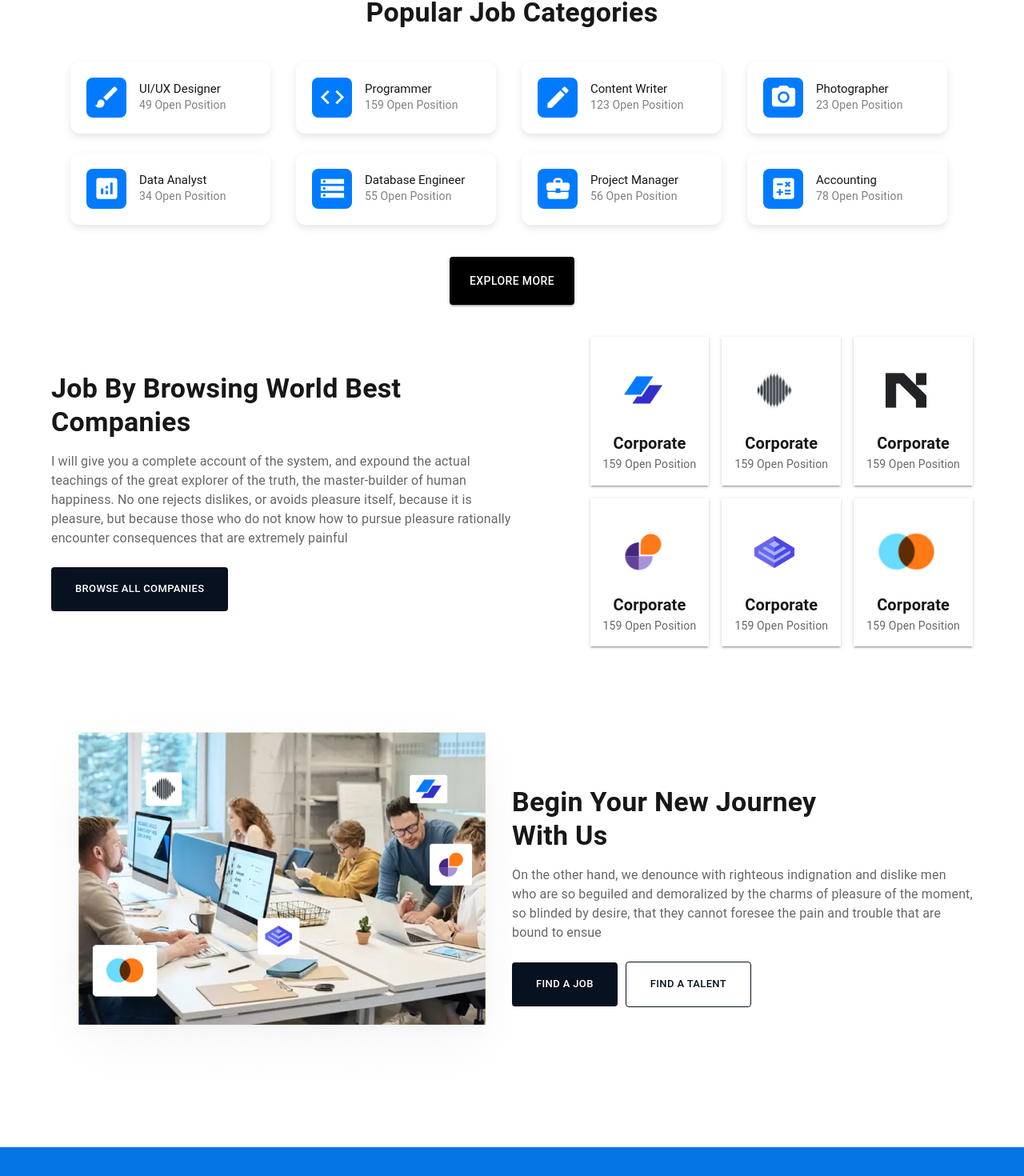
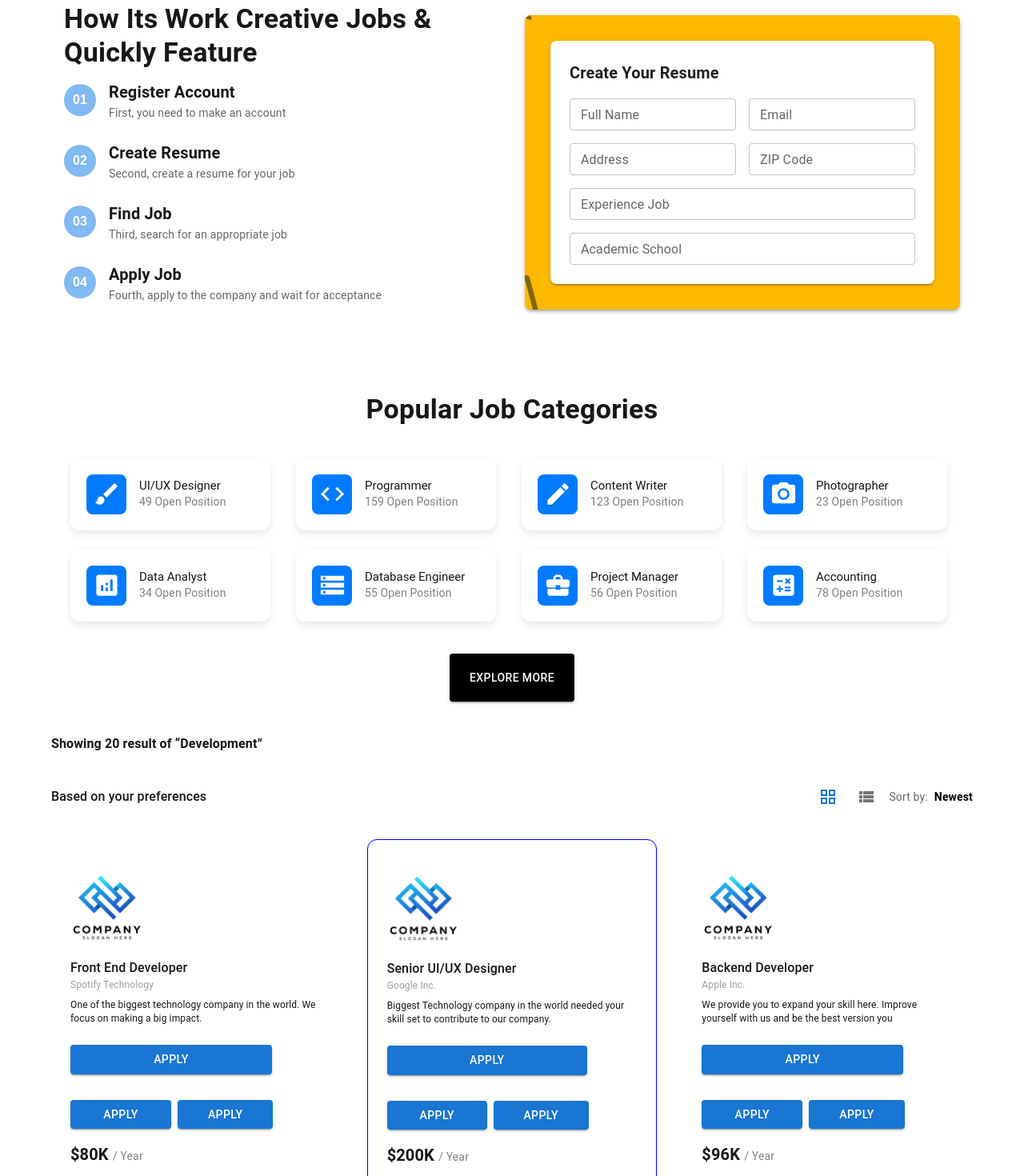
Before and after one commit to asifalidev77/Job-portal, a Next.js app: page / in a window 1280 px wide. Shown: the part 749-2219 px from the top of the page at 80% size. Built offline with nearby package versions, Linux system fonts and the light colour scheme.

Commit message:
Postions

```diff
--- /dev/null
+++ b/src/app/components/CreativeJobsFeature.tsx
@@ -0,0 +1,96 @@
+"use client";
+import { Box, Grid, Typography, Paper, TextField, useMediaQuery, useTheme ,Container} from "@mui/material";
+import { FC } from "react";
+interface Step {
+  number: string;
+  title: string;
+  description: string;
+}
+
+const steps: Step[] = [
+  { number: "01", title: "Register Account", description: "First, you need to make an account" },
+  { number: "02", title: "Create Resume", description: "Second, create a resume for your job" },
+  { number: "03", title: "Find Job", description: "Third, search for an appropriate job" },
+  { number: "04", title: "Apply Job", description: "Fourth, apply to the company and wait for acceptance" },
+];
+
+const CreativeJobsFeature: FC = () => {
+  const theme = useTheme();
+  const isMobile = useMediaQuery(theme.breakpoints.down("sm"));
+
+  return (
+    <Container maxWidth="lg">
+    <Box sx={{ py: 6, px: 2 }}>
+      <Grid container spacing={4} alignItems="center">
+        {/* Steps Section */}
+        <Grid item xs={12} md={6}>
+          <Typography variant="h4" fontWeight={600} gutterBottom>
+          How Its Work Creative Jobs & Quickly Feature
+          </Typography>
+          {steps.map((step, index) => (
+            <Box key={index} sx={{ display: "flex", alignItems: "center", gap: 2, mb: 3 }}>
+              <Box
+                sx={{
+                  width: 40,
+                  height: 40,
+                  borderRadius: "50%",
+                  backgroundColor: "#0575E680",
+                  color: "white",
+                  display: "flex",
+                  alignItems: "center",
+                  justifyContent: "center",
+                  fontWeight: 600,
+                }}
+              >
+                {step.number}
+              </Box>
+              <Box>
+                <Typography variant="h6" fontWeight={600}>
+                  {step.title}
+                </Typography>
+                <Typography variant="body2" color="textSecondary">
+                  {step.description}
+                </Typography>
+              </Box>
+            </Box>
+          ))}
+        </Grid>
+
+        {/* Resume Form Section */}
+        <Grid item xs={12} md={6}>
+          <Paper elevation={3} sx={{ p: 4, borderRadius: 2, backgroundImage:"url('/Group 43627.png')",
+        backgroundPosition: "center",
+        backgroundRepeat: "no-repeat", }}>
+            <Paper elevation={2} sx={{ p: 3, borderRadius: 2 }}>
+              <Typography variant="h6" fontWeight={600} mb={2}>
+                Create Your Resume
+              </Typography>
+              <Grid container spacing={2}>
+                <Grid item xs={12} sm={6}>
+                  <TextField label="Full Name" fullWidth variant="outlined" size="small" />
+                </Grid>
+                <Grid item xs={12} sm={6}>
+                  <TextField label="Email" fullWidth variant="outlined" size="small" />
+                </Grid>
+                <Grid item xs={12} sm={6}>
+                  <TextField label="Address" fullWidth variant="outlined" size="small" />
+                </Grid>
+                <Grid item xs={12} sm={6}>
+                  <TextField label="ZIP Code" fullWidth variant="outlined" size="small" />
+                </Grid>
+                <Grid item xs={12}>
+                  <TextField label="Experience Job" fullWidth variant="outlined" size="small" />
+                </Grid>
+                <Grid item xs={12}>
+                  <TextField label="Academic School" fullWidth variant="outlined" size="small" />
+                </Grid>
+              </Grid>
+            </Paper>
+          </Paper>
+        </Grid>
+      </Grid>
+    </Box>
+    </Container>
+  );
+};
+export default CreativeJobsFeature;
--- /dev/null
+++ b/src/app/components/Positions.tsx
@@ -0,0 +1,64 @@
+import { Typography, Box, Button, } from "@mui/material";
+interface JobCardProps {
+    title: string;
+    company: string;
+    description: string;
+    salary: string;
+    employmentType: string;
+    level: string;
+    isSelected?: boolean;
+  }
+const Positions: React.FC<JobCardProps> = ({
+    title,
+    company,
+    description,
+    salary,
+    employmentType,
+    level,
+    isSelected = false,
+  }) => {
+    return (
+        <>
+            <Box
+      sx={{
+        width: "33%",
+        padding: 3,
+        borderRadius: 3,
+        border: isSelected ? "1px solid blue" : "none",
+        backgroundColor: "#fff",
+        transition: "0.3s",
+      }}
+    >
+        <Box sx={{ my: 2, }}>
+            <img src="/company logo.png" alt="company logo" height={92.52} width={92.52} />
+        </Box>
+        <Typography variant="h6" fontWeight={500} sx={{ fontSize: "16px" }}>
+        {title}
+      </Typography>
+      <Typography variant="body2" color="#999FA9" sx={{ fontSize: "12px" }}>
+        {company}
+      </Typography>
+      <Typography variant="body2" sx={{ my: 1, fontSize: "12px", fontWeight: 400 }}>
+        {description}
+      </Typography>
+      <Button variant="contained" color="primary" sx={{ mt: 2 , width: "80%"}}>
+        Apply
+      </Button>
+      <Box sx={{ display: "flex", justifyContent: "start", gap: 1, mt: 2 }}>
+      <Button variant="contained" color="primary" sx={{ mt: 2 , width: "40%"}}>
+        Apply
+      </Button>
+      <Button variant="contained" color="primary" sx={{ mt: 2 , width: "38%"}}>
+        Apply
+      </Button>
+      </Box>
+      <Typography variant="h6" fontWeight={600} sx={{ mt: 2 }}>
+        {salary} <Typography component="span" variant="body2" color="gray">/ Year</Typography>
+      </Typography>
+        </Box>
+
+            </>
+
+    );
+}
+export default Positions;
--- a/src/app/page.tsx
+++ b/src/app/page.tsx
@@ -2,10 +2,14 @@ import Navbar from './components/Navbar';
 import HeroSection from './components/HeroSection';
 import Footer from './components/Footer';
 import JobCategories from './components/JobCategories';
-import { Grid, Container , Box, Typography, Button
+import { Grid, Container , Box, Typography, Button, IconButton,
 } from "@mui/material";
 import JoinOurTeam from './components/JoinOurTeam';
 import ExploreCompanies from './components/ExploreCompanies';
+import CreativeJobsFeature from './components/CreativeJobsFeature';
+import Positions from './components/Positions';
+import GridViewIcon from "@mui/icons-material/GridView";
+import ListIcon from "@mui/icons-material/ViewList";
 import {
   Brush,
   Code,
@@ -31,6 +35,7 @@ export default function Home() {
     <>
     <Navbar />
     <HeroSection />
+    <CreativeJobsFeature/>
     <Container sx={{ mt: 4 }}>
     <Box>
             <Typography variant="h4" sx={{ fontWeight: "bold", textAlign: "center", mt: 5, mb: 5 }}>
@@ -60,9 +65,79 @@ export default function Home() {
         </Button>
         </Box>
     </Container>
+    <Container>
+    <Typography variant="h6" sx={{ fontWeight: "600", fontSize: "16px", mt: 5, }}>
+        Showing  20 result of “Development”
+            </Typography>
+            <Box sx={{ display: "flex", justifyContent: "space-between", alignItems: "center" }}>
+            <Typography variant="h6" sx={{ fontWeight: "500", fontSize: "16px", mt: 5, mb: 5 }}>
+            Based on your preferences
+            </Typography>
+            <Box sx={{ display: "flex", alignItems: "center", gap: 1 }}>
+            <Box sx={{ display: "flex", alignItems: "center", gap: 1 }}>
+        <IconButton sx={{ color: "#0575E6" }}>
+          <GridViewIcon />
+        </IconButton>
+        <IconButton >
+          <ListIcon />
+        </IconButton>
+      </Box>
+      <Box sx={{ display: "flex", alignItems: "center", gap: 1 }}>
+            <Typography variant="body2" color="textSecondary">
+          Sort by:
+        </Typography>
+        <Typography variant="body2" color="#000000" sx={{ fontWeight: "bold" }}>
+        Newest
+        </Typography>
+        </Box>
+            </Box>
+            </Box>
+    <Box  sx={{
+      width: "100%",
+        display: "flex",
+        justifyContent: "start",
+        gap: 4,
+        flexWrap: "nowrap",
+            }}
+    >
+    {jobs.map((job, index) => (
+        <Positions key={index} {...job} />
+      ))}
+      </Box>
+      </Container>
+
     <ExploreCompanies/>
     <JoinOurTeam/>
     <Footer/>
     </>
   );
 }
+const jobs = [
+  {
+    title: "Front End Developer",
+    company: "Spotify Technology",
+    description: "One of the biggest technology company in the world. We focus on making a big impact.",
+    salary: "$80K",
+    employmentType: "Fulltime",
+    level: "Senior Level",
+    isSelected: false,
+  },
+  {
+    title: "Senior UI/UX Designer",
+    company: "Google Inc.",
+    description: "Biggest Technology company in the world needed your skill set to contribute to our company.",
+    salary: "$200K",
+    employmentType: "Fulltime",
+    level: "Senior Level",
+    isSelected: true,
+  },
+  {
+    title: "Backend Developer",
+    company: "Apple Inc.",
+    description: "We provide you to expand your skill here. Improve yourself with us and be the best version you",
+    salary: "$96K",
+    employmentType: "Fulltime",
+    level: "Junior Level",
+    isSelected: false,
+  },
+];
```
Also changed, not shown: public/Group 43627.png (added), public/company logo.png (added).
